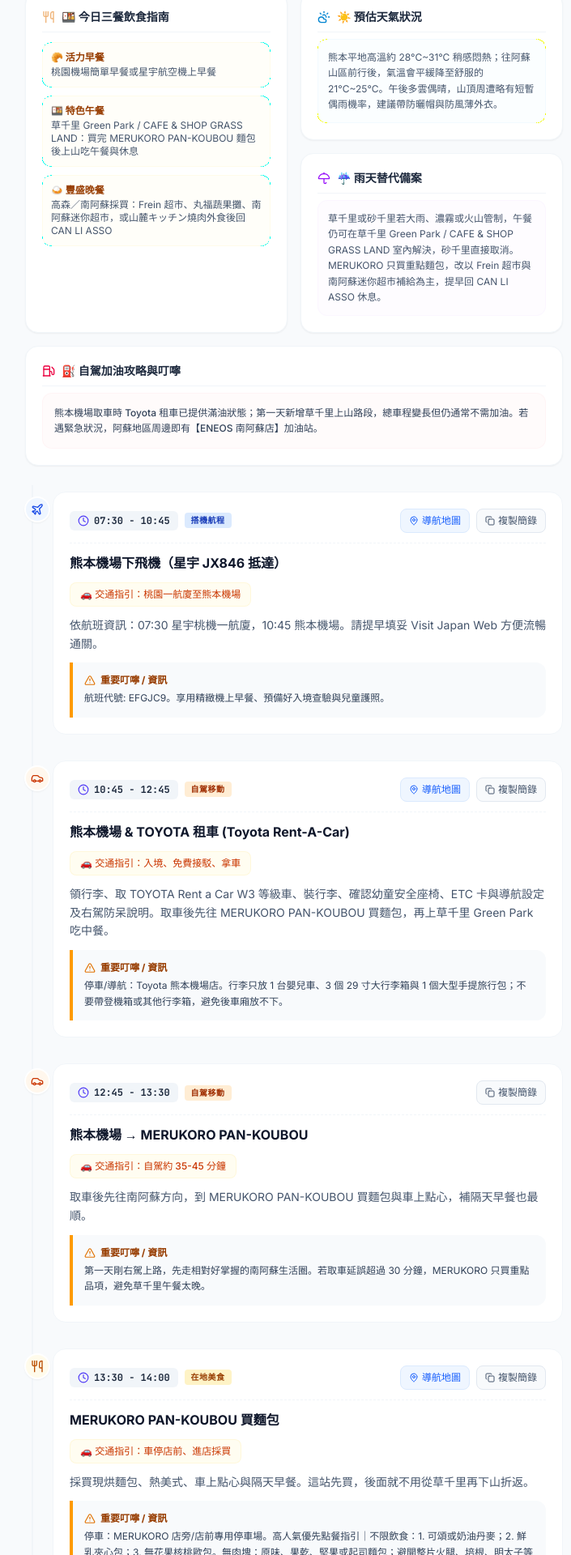
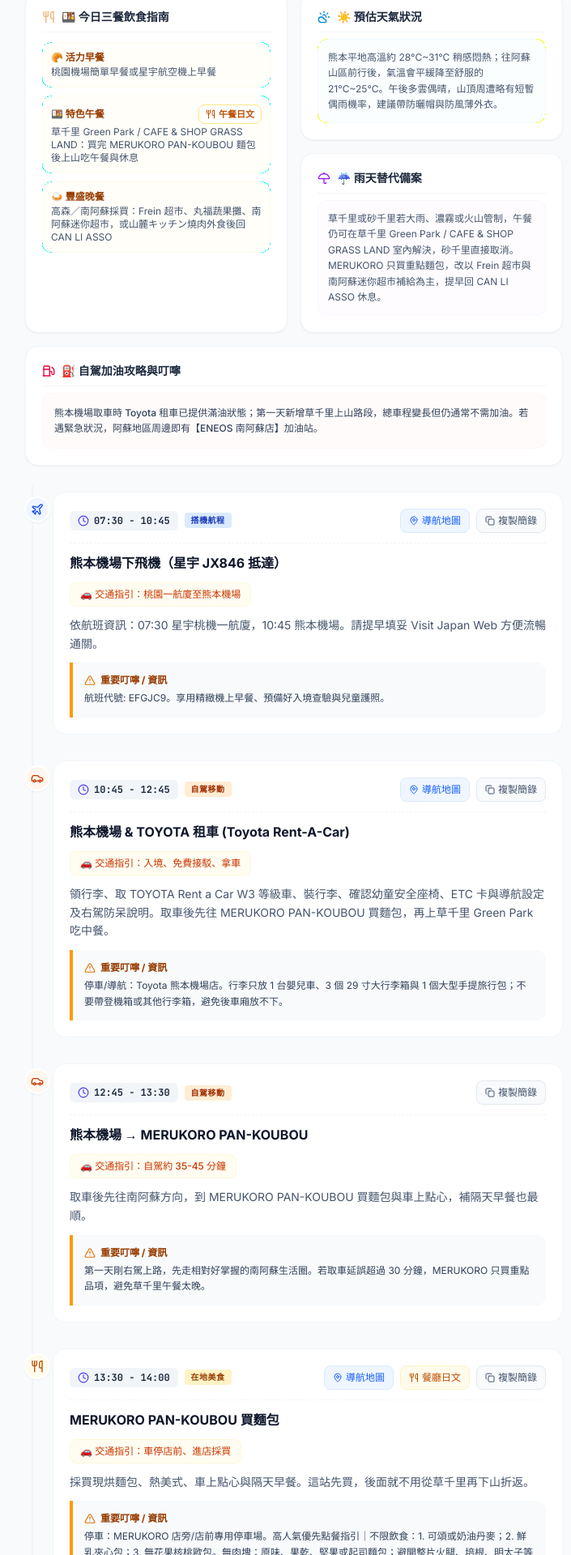
Before and after one commit to JackyTsai70113/ai_kyushu, a React (Vite) app: page / in a window 1280 px wide. Shown: the part 1480-3400 px from the top of the page at 81% size, without its empty margins (553-1258 px from the left). Built offline with nearby package versions, Linux system fonts and the light colour scheme.

Commit message:
Link itinerary restaurants to Japanese phrases

```diff
--- a/src/App.tsx
+++ b/src/App.tsx
@@ -28,6 +28,13 @@
 export default function App() {
   const [activeSegment, setActiveSegment] = useState<"itinerary" | "guide" | "phrases" | "planner" | "ai" | "overview">("itinerary");
   const [currentUtcTime, setCurrentUtcTime] = useState("");
+  const [phraseSearchQuery, setPhraseSearchQuery] = useState("");
+
+  const openDiningPhrase = (query: string) => {
+    setPhraseSearchQuery(query);
+    setActiveSegment("phrases");
+    window.scrollTo({ top: 0, behavior: "smooth" });
+  };
 
   useEffect(() => {
     // Elegant dynamic clock indicating current action window
@@ -245,9 +252,9 @@
 
           {/* Dynamic Component Content Rendering */}
           <div className="space-y-6">
-            {activeSegment === "itinerary" && <ItineraryView />}
+            {activeSegment === "itinerary" && <ItineraryView onOpenDiningPhrase={openDiningPhrase} />}
             {activeSegment === "guide" && <TravelHandbook />}
-            {activeSegment === "phrases" && <JapanesePhrases />}
+            {activeSegment === "phrases" && <JapanesePhrases initialSearchQuery={phraseSearchQuery} />}
             {activeSegment === "planner" && <InteractivePlanner />}
             {activeSegment === "ai" && <AiAssistant />}
           </div>
--- a/src/components/ItineraryView.tsx
+++ b/src/components/ItineraryView.tsx
@@ -87,7 +87,44 @@
   };
 };
 
-export default function ItineraryView() {
+const DINING_PHRASE_QUERIES = [
+  "ASO MILK FACTORY",
+  "MERUKORO",
+  "草千里",
+  "山麓キッチン",
+  "道の駅 阿蘇",
+  "黑川",
+  "黒川",
+  "やま康",
+  "久木野庵",
+  "熊本新市街",
+  "黑亭",
+  "黒亭",
+  "天ぷら たかお",
+  "資さん",
+  "城彩苑",
+  "一心堂",
+  "SWISS",
+  "勝烈亭",
+  "REF 熊本",
+  "熊本空港",
+  "熊本機場",
+  "星宇",
+];
+
+const getDiningPhraseQuery = (item: ScheduleItem) => {
+  if (!["food", "shop", "rest"].includes(item.category)) return null;
+  const source = `${item.place} ${item.plan} ${item.memo}`;
+  return DINING_PHRASE_QUERIES.find((query) => source.includes(query)) || null;
+};
+
+const getMealPhraseQuery = (mealText: string) => DINING_PHRASE_QUERIES.find((query) => mealText.includes(query)) || null;
+
+type ItineraryViewProps = {
+  onOpenDiningPhrase?: (query: string) => void;
+};
+
+export default function ItineraryView({ onOpenDiningPhrase }: ItineraryViewProps) {
   const [selectedDayNum, setSelectedDayNum] = useState<number>(1);
   const [searchQuery, setSearchQuery] = useState("");
   const [copiedItemId, setCopiedItemId] = useState<string | null>(null);
@@ -263,7 +300,7 @@
                 <div className="space-y-4">
                   {foundSpots.map(({ dayNum, item, index }) => {
                     const styles = getCategoryStyles(item.category);
-                    const CustomIcon = categoryIcons[item.category] || Compass;
+                    const diningQuery = getDiningPhraseQuery(item);
                     return (
                       <div key={`${dayNum}-${index}`} className="p-4 bg-slate-50 rounded-xl border border-slate-100 hover:border-indigo-200 transition-all flex flex-col md:flex-row gap-4 justify-between items-start">
                         <div className="space-y-2">
@@ -302,6 +339,15 @@
                               <MapPin className="w-3 h-3" />
                               導航 Map
                             </a>
+                          )}
+                          {diningQuery && onOpenDiningPhrase && (
+                            <button
+                              onClick={() => onOpenDiningPhrase(diningQuery)}
+                              className="text-xs text-amber-700 bg-amber-50 hover:bg-amber-100 transition-all px-3 py-1.5 rounded-lg font-medium flex items-center justify-center gap-1 w-full text-center"
+                            >
+                              <Utensils className="w-3 h-3" />
+                              餐廳日文
+                            </button>
                           )}
                           <button
                             onClick={() => {
@@ -478,7 +524,18 @@
                           {selectedDay.meals.breakfast}
                         </div>
                         <div className="break-words bg-amber-50/30 p-2.5 rounded-xl border border-amber-100/30">
-                          <span className="font-bold text-amber-800 block mb-0.5">🍱 特色午餐</span>
+                          <div className="mb-0.5 flex flex-wrap items-center justify-between gap-2">
+                            <span className="font-bold text-amber-800">🍱 特色午餐</span>
+                            {onOpenDiningPhrase && getMealPhraseQuery(selectedDay.meals.lunch) && (
+                              <button
+                                onClick={() => onOpenDiningPhrase(getMealPhraseQuery(selectedDay.meals.lunch) || "")}
+                                className="inline-flex items-center gap-1 rounded-lg border border-amber-200 bg-white px-2 py-1 text-[11px] font-bold text-amber-700 hover:bg-amber-50"
+                              >
+                                <Utensils className="h-3 w-3" />
+                                午餐日文
+                              </button>
+                            )}
+                          </div>
                           {selectedDay.meals.lunch}
                         </div>
                         <div className="break-words bg-amber-50/30 p-2.5 rounded-xl border border-amber-100/30">
@@ -537,6 +594,7 @@
                   const styles = getCategoryStyles(item.category);
                   const uniqueId = `${selectedDay.dayNum}-${idx}`;
                   const isCopied = copiedItemId === uniqueId;
+                  const diningQuery = getDiningPhraseQuery(item);
 
                   return (
                     <div id={`schedule-item-${uniqueId}`} key={uniqueId} className="relative group">
@@ -576,6 +634,15 @@
                                 <MapPin className="w-3 h-3" />
                                 導航地圖
                               </a>
+                            )}
+                            {diningQuery && onOpenDiningPhrase && (
+                              <button
+                                onClick={() => onOpenDiningPhrase(diningQuery)}
+                                className="text-xs text-amber-700 bg-amber-50 hover:bg-amber-100/80 px-2.5 py-1.5 rounded-lg font-medium inline-flex items-center gap-1 border border-amber-100 transition-all"
+                              >
+                                <Utensils className="w-3 h-3" />
+                                餐廳日文
+                              </button>
                             )}
                             <button
                               onClick={() => handleCopyMemo(item, idx)}
--- a/src/components/JapanesePhrases.tsx
+++ b/src/components/JapanesePhrases.tsx
@@ -1,4 +1,4 @@
-import { useMemo, useState } from "react";
+import { useEffect, useMemo, useState } from "react";
 import {
   BookOpen,
   Check,
@@ -197,7 +197,11 @@
     })
     .filter((item) => item.zh && item.ja);
 
-export default function JapanesePhrases() {
+type JapanesePhrasesProps = {
+  initialSearchQuery?: string;
+};
+
+export default function JapanesePhrases({ initialSearchQuery = "" }: JapanesePhrasesProps) {
   const [activeGroup, setActiveGroup] = useState<keyof typeof GROUP_LABELS>("core");
   const [activeDocId, setActiveDocId] = useState("phone");
   const [searchQuery, setSearchQuery] = useState("");
@@ -206,6 +210,14 @@
 
   const parsedDocs = useMemo(parseDocs, []);
   const corePhrases = useMemo(() => parseCorePhrases(ankiCore), []);
+
+  useEffect(() => {
+    if (!initialSearchQuery) return;
+    setActiveGroup("field");
+    setActiveDocId("dining");
+    setSearchQuery(initialSearchQuery);
+  }, [initialSearchQuery]);
+
   const activeDoc = parsedDocs.find((doc) => doc.id === activeDocId) || parsedDocs[0];
   const totalPhraseCount = parsedDocs.reduce((sum, doc) => sum + doc.phraseCount, 0) + corePhrases.length;
 
```
